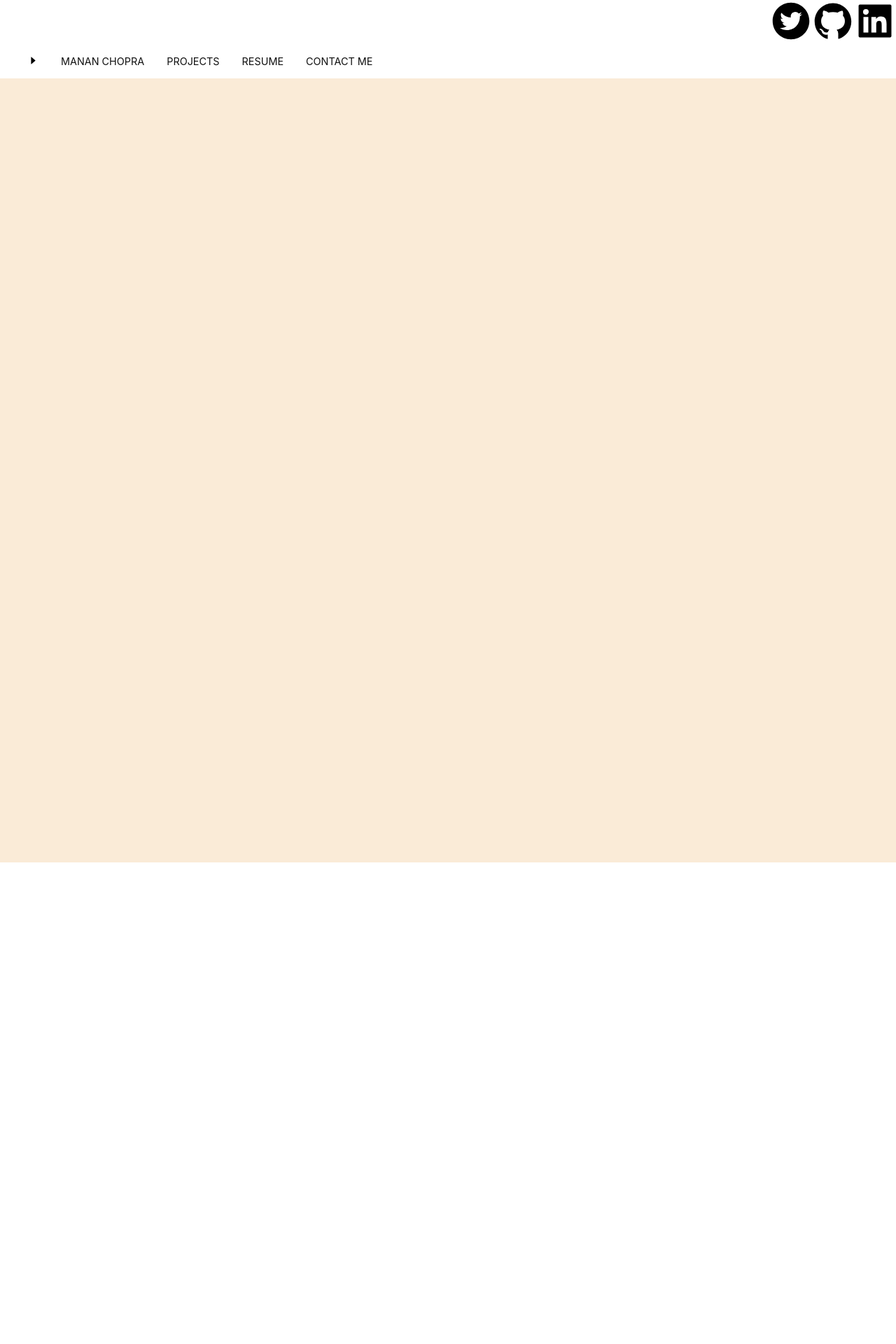
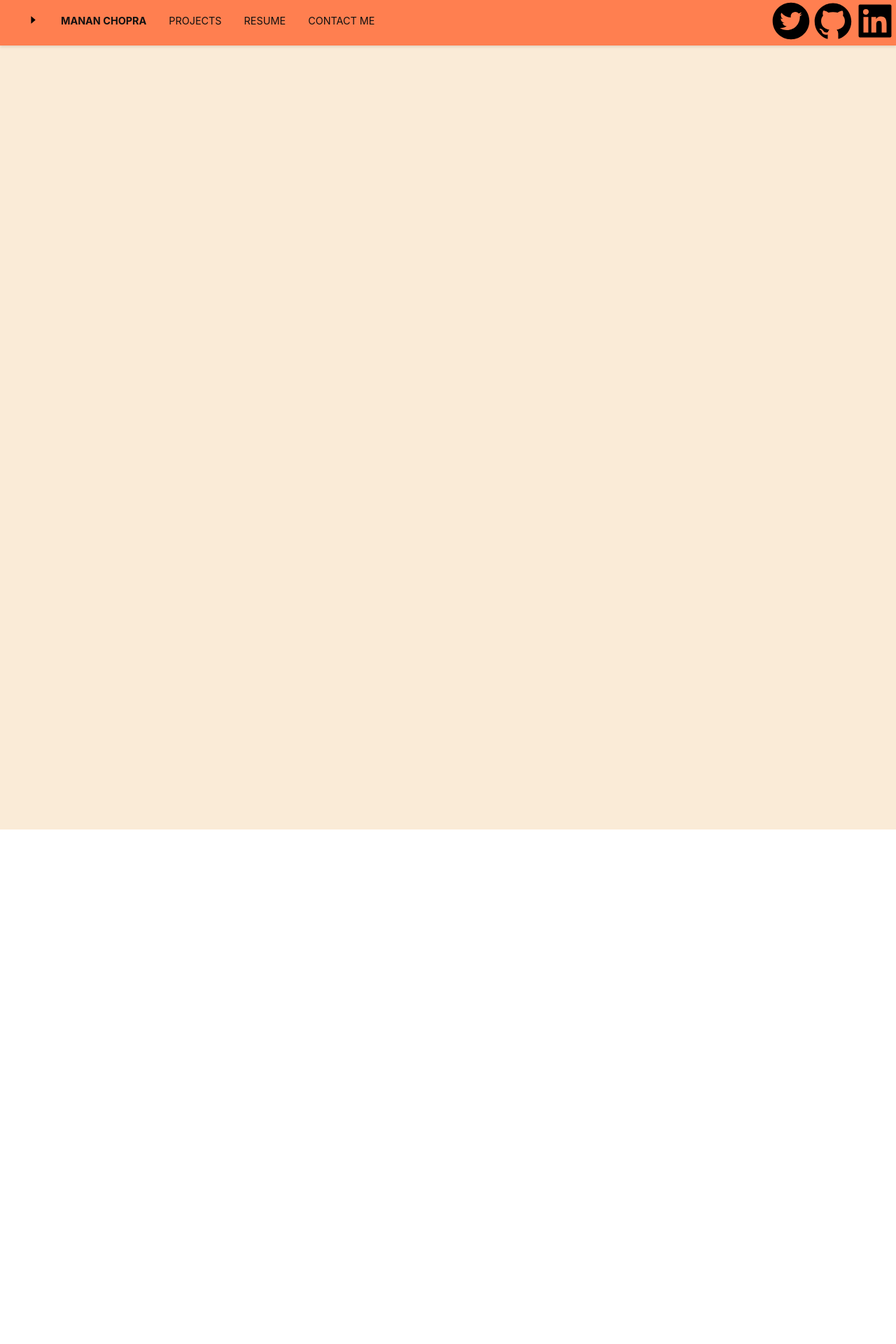
Before and after one commit to recursivelymanan/portfolio-web, a React (Create React App) app: page / in a window 1280 px wide. Shown: the top 1920 px of the page at 70% size. Built offline with nearby package versions, Linux system fonts and the light colour scheme.

Commit message:
structure

```diff
--- a/src/App.js
+++ b/src/App.js
@@ -8,18 +8,19 @@ function App() {
   return (
     <>
       <title>Manan Chopra</title>
-      <div className="root">
-        <NavBar />
-        <section id="about" />
-        <section id="projects" />
-        <section id="resume" />
-        <section id="contact" />
-        <Socials />
+      <header className="nav">
+        <NavBar className="nav" />
+      </header>
+      <section id="about"></section>
+      <section id="projects"></section>
+      <section id="resume">
         <DownloadButton
           path="./mananChopraLabResume.pdf"
           id="resume-download"
         />
-      </div>
+      </section>
+      <section id="contact"></section>
+      <Socials />
     </>
   );
 }
```
